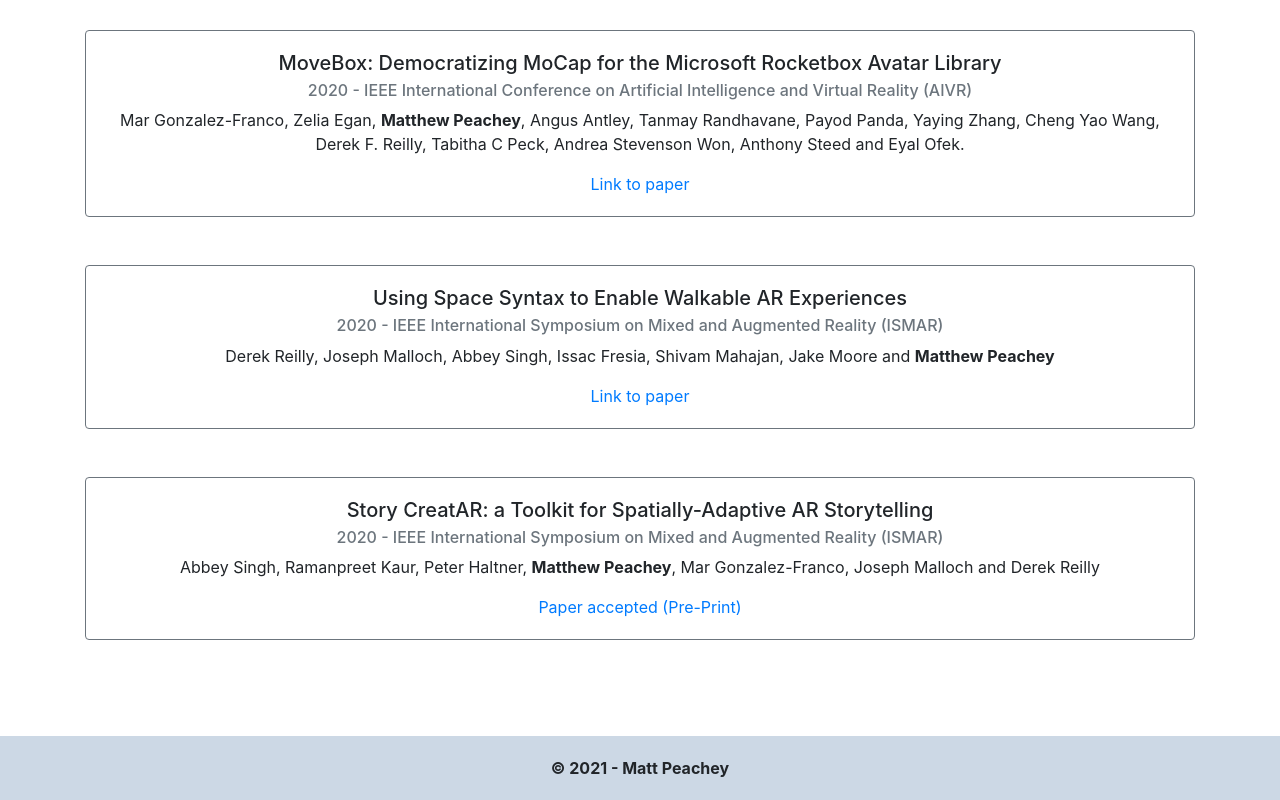
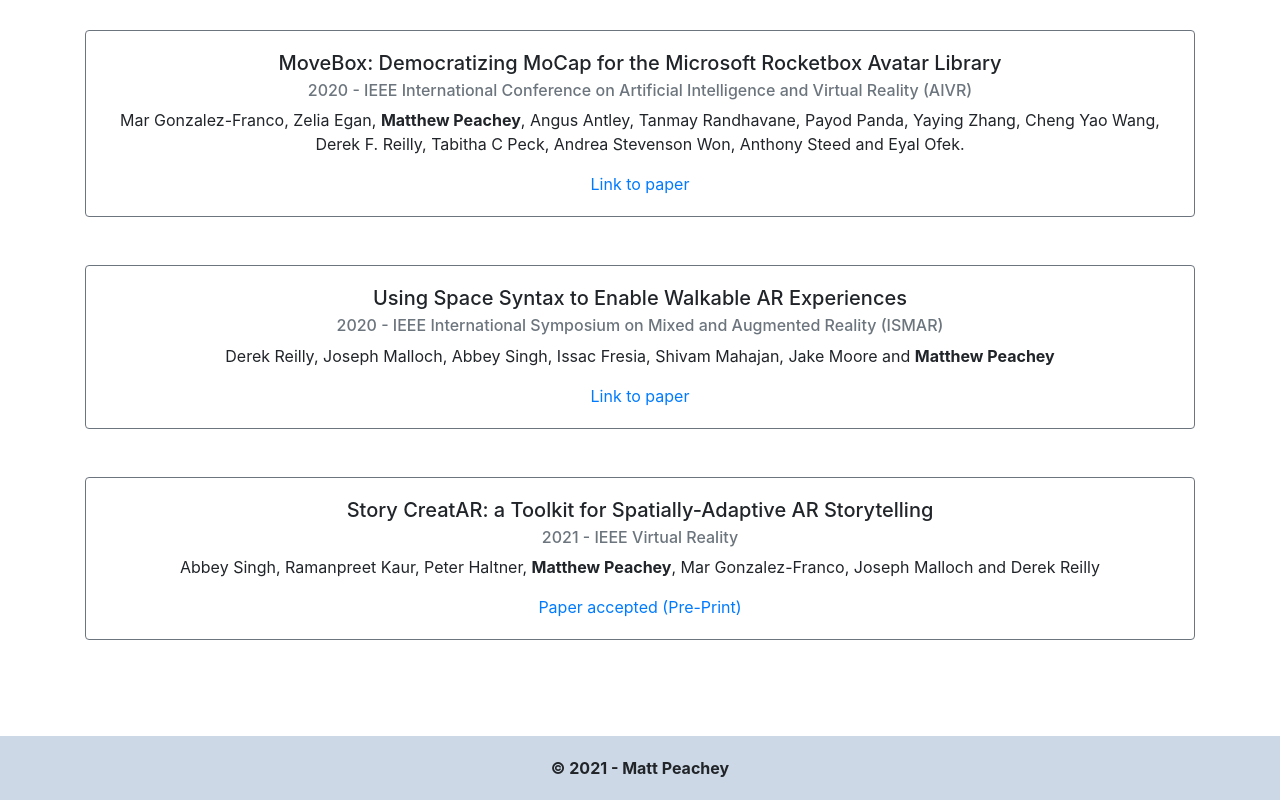
Before and after one commit to peacheym/PeacheyWeb, a React (Create React App) app: page /research in a window 1280 px wide. Shown: the part 665-1465 px from the top of the page. Built offline with nearby package versions, Linux system fonts and the light colour scheme.

Commit message:
Fix date issues.

```diff
--- a/src/experience/Research.js
+++ b/src/experience/Research.js
@@ -94,8 +94,7 @@
                   Storytelling
                 </Card.Title>
                 <Card.Subtitle className="mb-2 text-muted">
-                  2020 - IEEE International Symposium on Mixed and Augmented
-                  Reality (ISMAR)
+                  2021 - IEEE Virtual Reality
                 </Card.Subtitle>
                 <Card.Text>
                   Abbey Singh, Ramanpreet Kaur, Peter Haltner,{" "}
```
